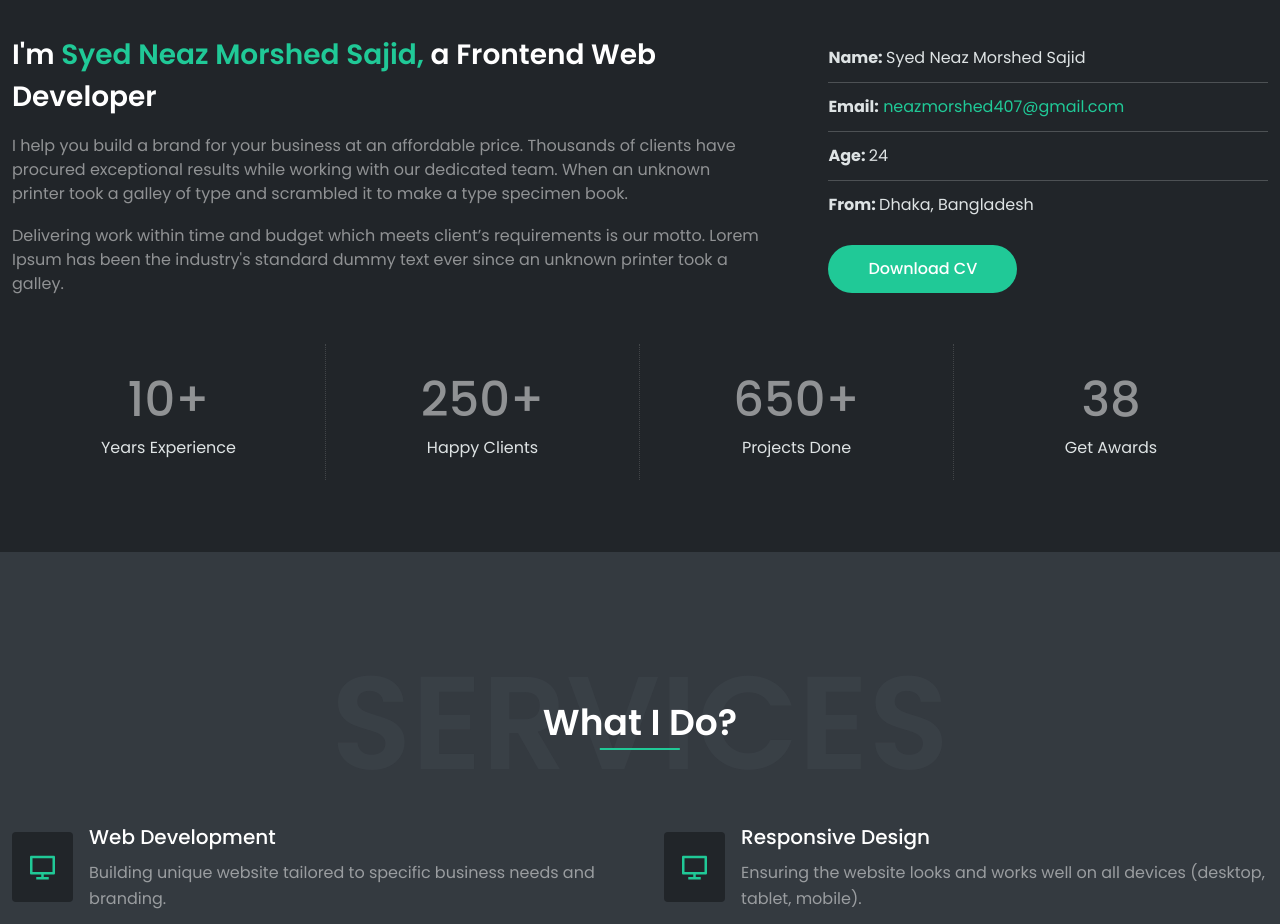
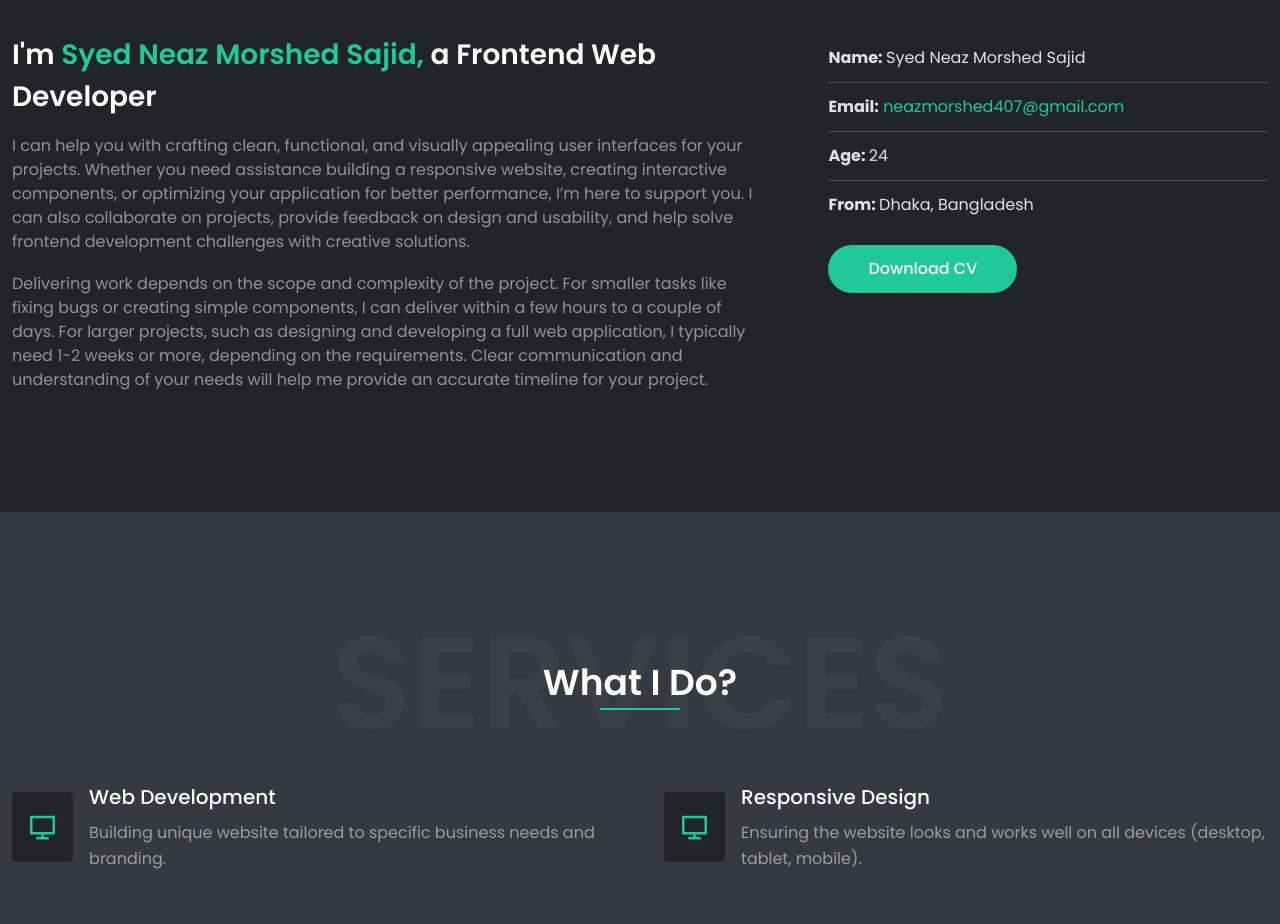
Before and after one commit to morshedsajid26/My-Portfolio, a React (Vite) app in the folder portfolio-project/: page / in a window 1280 px wide. Shown: the part 920-1844 px from the top of the page. Built offline with nearby package versions, Linux system fonts and the light colour scheme.

Commit message:
about done

```diff
--- a/portfolio-project/src/Component/Pages/About.jsx
+++ b/portfolio-project/src/Component/Pages/About.jsx
@@ -18,10 +18,10 @@ const About = () => {
               a Frontend Web Developer
             </h2>
             <p className="font-pop text-[14px] md:text-[16px] mb-[18px] mt-[16px] text-[#ffffff]/50">
-              I help you build a brand for your business at an affordable price. Thousands of clients have procured exceptional results while working with our dedicated team. When an unknown printer took a galley of type and scrambled it to make a type specimen book.
+            I can help you with crafting clean, functional, and visually appealing user interfaces for your projects. Whether you need assistance building a responsive website, creating interactive components, or optimizing your application for better performance, I’m here to support you. I can also collaborate on projects, provide feedback on design and usability, and help solve frontend development challenges with creative solutions.
             </p>
             <p className="font-pop text-[14px] md:text-[16px] text-[#ffffff]/50">
-              Delivering work within time and budget which meets client’s requirements is our motto. Lorem Ipsum has been the industry's standard dummy text ever since an unknown printer took a galley.
+            Delivering work depends on the scope and complexity of the project. For smaller tasks like fixing bugs or creating simple components, I can deliver within a few hours to a couple of days. For larger projects, such as designing and developing a full web application, I typically need 1-2 weeks or more, depending on the requirements. Clear communication and understanding of your needs will help me provide an accurate timeline for your project.
             </p>
           </div>
 
@@ -53,7 +53,7 @@ const About = () => {
         </div>
 
         {/* Experience Section */}
-        <div className="experience w-full grid grid-cols-2  md:grid-cols-4 text-center font-pop gap-4 md:gap-0">
+        {/* <div className="experience w-full grid grid-cols-2  md:grid-cols-4 text-center font-pop gap-4 md:gap-0">
           <div className="one border-white/15 border-r-[.8px] md:border-r-[.8px] border-dotted py-5">
             <h2 className="text-[36px] md:text-[48px] font-medium text-[#ffffff]/50">10+</h2>
             <p className="text-[#dee3e4] text-[14px] md:text-[16px]">Years Experience</p>
@@ -70,7 +70,7 @@ const About = () => {
             <h2 className="text-[36px] md:text-[48px] font-medium text-[#ffffff]/50">38</h2>
             <p className="text-[#dee3e4] text-[14px] md:text-[16px]">Get Awards</p>
           </div>
-        </div>
+        </div> */}
       </Container>
     </div>
   );
```
